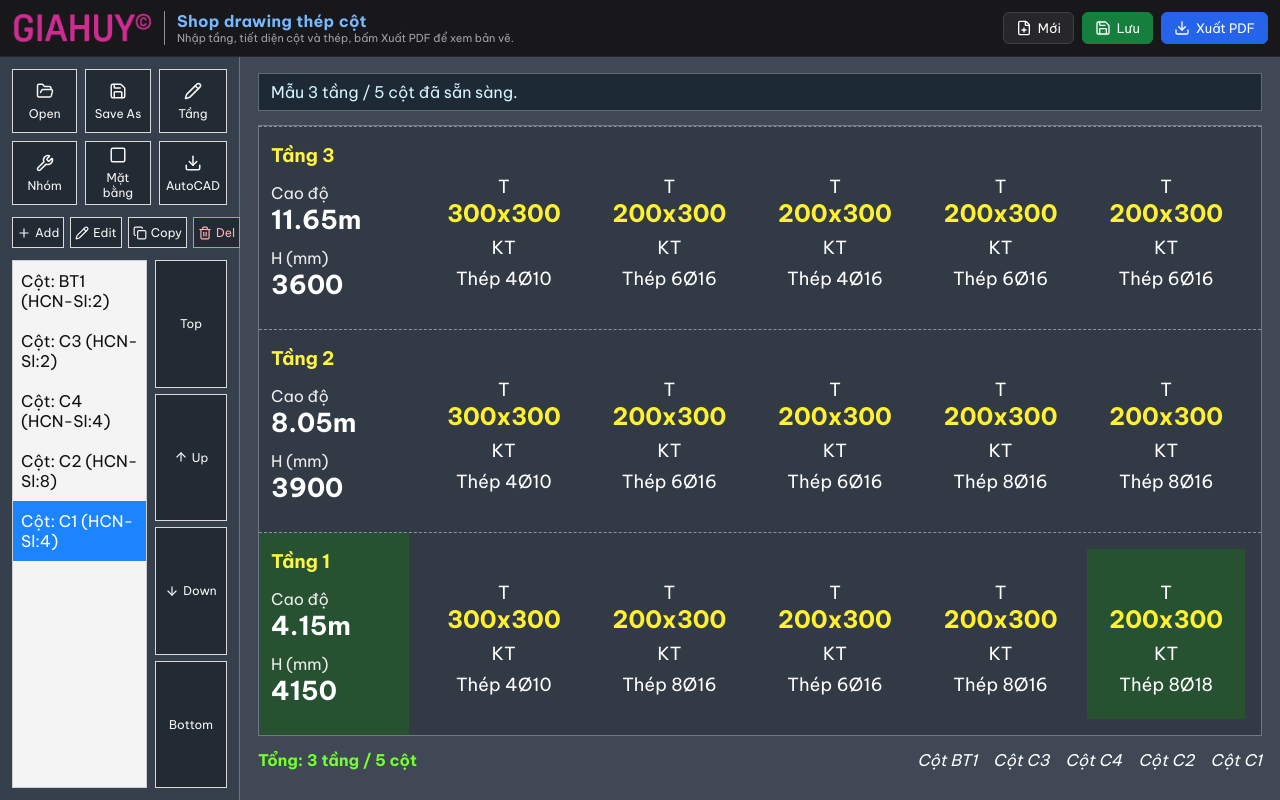
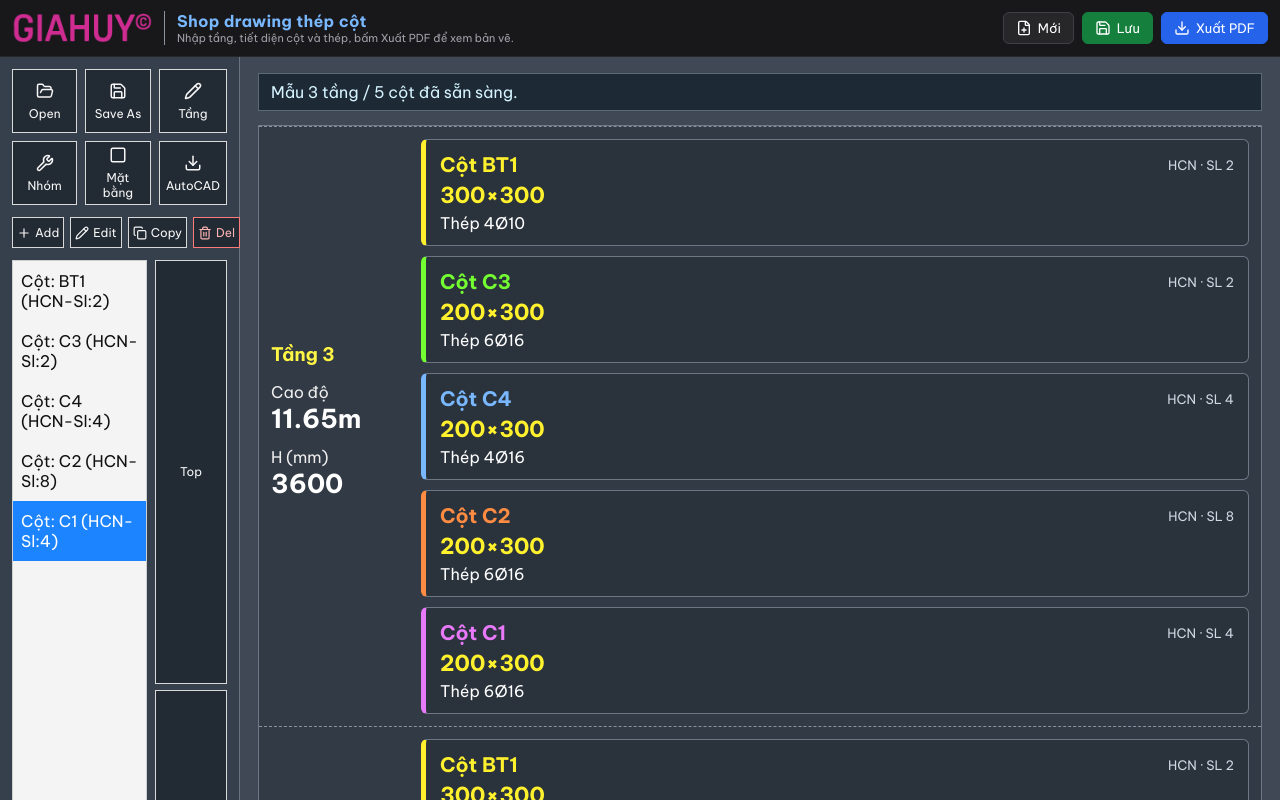
Before and after one commit to ntgiahuy/cot, a React (Vite) app: page / in a window 1280 px wide. Shown: the top 800 px of the page. Built offline with nearby package versions, Linux system fonts and the light colour scheme.

Commit message:
Named full-width column cards on floor board

```diff
--- a/src/App.css
+++ b/src/App.css
@@ -345,29 +345,60 @@ h1 {
 
 .column-band-grid {
   display: grid;
-  grid-template-columns: repeat(auto-fit, minmax(110px, 1fr));
-  gap: 8px;
-  padding: 16px;
+  grid-template-columns: 1fr;
+  gap: 10px;
+  padding: 12px;
 }
 
 .column-band-card {
-  text-align: center;
-  padding: 8px 4px;
+  display: grid;
+  grid-template-columns: minmax(0, 1.1fr) auto;
+  grid-template-areas:
+    "name meta"
+    "dim dim"
+    "steel steel";
+  gap: 4px 12px;
+  text-align: left;
+  padding: 12px 14px;
+  border: 1px solid #6d7784;
+  border-left: 5px solid #fff12d;
+  background: #2a323c;
+  border-radius: 6px;
+}
+
+.column-name {
+  grid-area: name;
+  color: #fff12d;
+  font-size: 20px;
+  font-weight: 700;
+  font-style: normal;
+}
+
+.column-meta {
+  grid-area: meta;
+  justify-self: end;
+  align-self: center;
+  color: #cfd8e3;
+  font-size: 13px;
 }
 
 .dimension {
+  grid-area: dim;
   display: block;
   color: #fff12d;
-  font-size: 24px;
+  font-size: 22px;
   font-weight: 700;
 }
 
-.dim-label,
 .annotation {
+  grid-area: steel;
   display: block;
   color: #fff;
-  margin-top: 8px;
-  font-size: 18px;
+  font-size: 16px;
+}
+
+.dim-label {
+  display: none;
 }
 
 .statusbar {
--- a/src/App.tsx
+++ b/src/App.tsx
@@ -30,6 +30,7 @@ import { DIAMETERS, type Column, type Floor, type FloorSection, type Project } f
 import "./App.css";
 
 const STORE_KEY = "thep-cot-project-v1";
+const COLUMN_ACCENTS = ["#fff12d", "#73ff31", "#79b8ff", "#ff8c42", "#e879f9", "#ff6b6b"];
 
 type DialogId = "none" | "floors" | "floorEdit" | "column" | "rebar";
 
@@ -385,25 +386,31 @@ export default function App() {
                   <strong>{floor.heightMm}</strong>
                 </button>
                 <div className="column-band-grid">
-                  {project.columns.map((column) => {
+                  {project.columns.map((column, columnIndex) => {
                     const section = sectionFor(column, floor.id);
                     const active = column.id === selectedColumnId && floor.id === selectedFloorId;
+                    const accent = COLUMN_ACCENTS[columnIndex % COLUMN_ACCENTS.length];
                     return (
                       <button
                         key={`${floor.id}-${column.id}`}
                         type="button"
                         className={active ? "column-band-card active" : "column-band-card"}
+                        style={{ borderLeftColor: accent }}
                         onClick={() => {
                           setSelectedColumnId(column.id);
                           setSelectedFloorId(floor.id);
                           setDialog("rebar");
                         }}
                       >
-                        <span className="dim-label">T</span>
+                        <span className="column-name" style={{ color: accent }}>
+                          Cột {column.name}
+                        </span>
+                        <span className="column-meta">
+                          {column.shape} · SL {column.quantity}
+                        </span>
                         <span className="dimension">
-                          {section.cx}x{section.cy}
+                          {section.cx}×{section.cy}
                         </span>
-                        <span className="dim-label">KT</span>
                         <span className="annotation">Thép {formatBarLabel(section)}</span>
                       </button>
                     );
@@ -417,11 +424,6 @@ export default function App() {
           <span>
             Tổng: {project.floors.length} tầng / {project.columns.length} cột
           </span>
-          <div className="legend">
-            {project.columns.map((column) => (
-              <em key={column.id}>Cột {column.name}</em>
-            ))}
-          </div>
         </footer>
 
         {pdfUrl ? (
```
Also changed, not shown: 5 other files (tests, documents, lock files or other folders).
